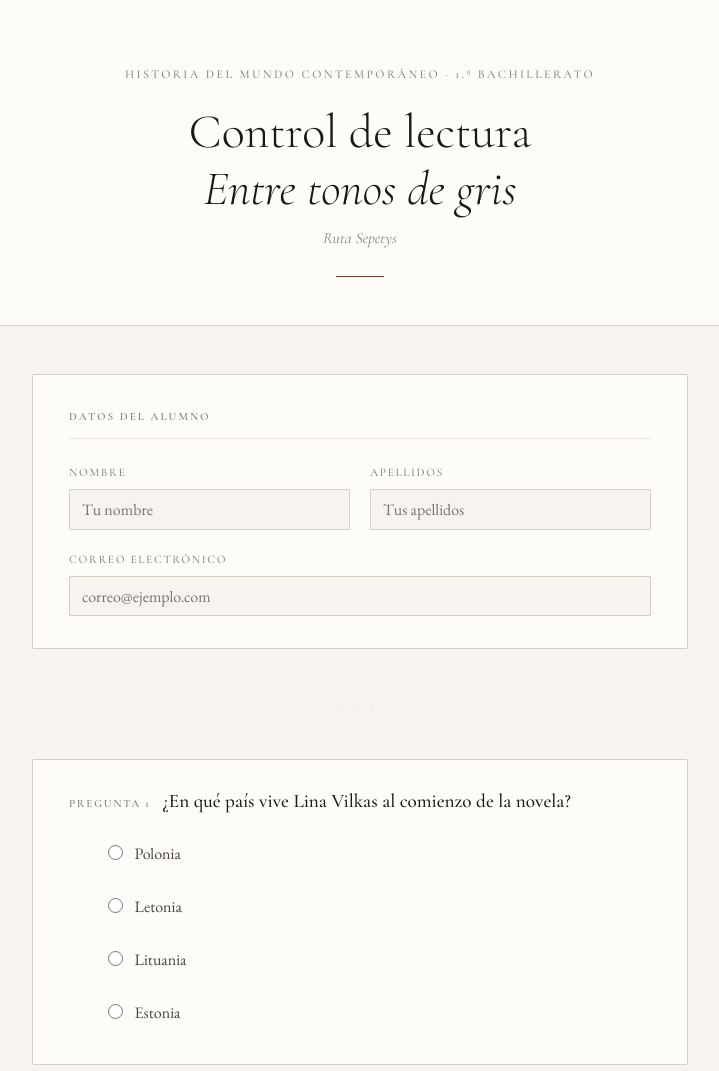
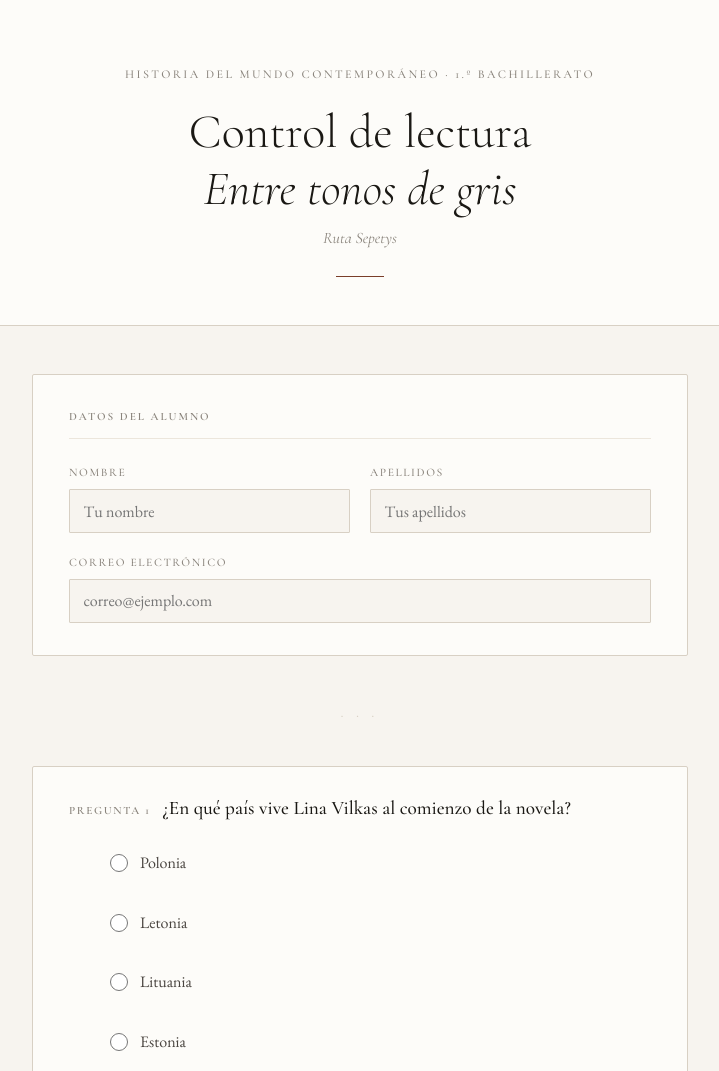
Before and after one commit to imolina-1/libro, a plain HTML site: page index.html in a window 1280 px wide. Shown: the top 1071 px of the page, without its empty margins (280-999 px from the left). Drawn offline with nearby package versions, Linux system fonts and the light colour scheme.

Commit message:
Update index.html

```diff
--- a/index.html
+++ b/index.html
@@ -132,12 +132,12 @@
 
     .field input {
       width: 100%;
-      padding: 0.55rem 0.75rem;
+      padding: 0.65rem 0.85rem;
       background: var(--cream);
       border: 1px solid var(--border);
       border-radius: 1px;
       font-family: 'EB Garamond', Georgia, serif;
-      font-size: 1rem;
+      font-size: 16px; /* Evita el zoom automático en iOS/iPadOS */
       color: var(--ink);
       outline: none;
       transition: border-color 0.2s;
@@ -197,13 +197,14 @@
       display: flex;
       align-items: flex-start;
       gap: 0.75rem;
-      padding: 0.6rem 0.85rem;
+      padding: 0.8rem 1rem;
       border: 1px solid transparent;
       border-radius: 1px;
       cursor: pointer;
       transition: background 0.15s, border-color 0.15s;
       font-size: 1rem;
       line-height: 1.5;
+      -webkit-tap-highlight-color: transparent;
     }
 
     .opt:hover { background: var(--accent-light); border-color: var(--border-light); }
@@ -212,8 +213,8 @@
       margin-top: 3px;
       flex-shrink: 0;
       accent-color: var(--accent);
-      width: 15px;
-      height: 15px;
+      width: 18px;
+      height: 18px;
     }
 
     .opt span { color: var(--ink-light); }
@@ -317,7 +318,7 @@
       font-size: 0.8rem;
     }
 
-    @media (max-width: 560px) {
+    @media (max-width: 640px) {
       main { padding: 2rem 1.25rem 4rem; }
       .form-grid { grid-template-columns: 1fr; }
       .form-grid .full { grid-column: 1; }
```
